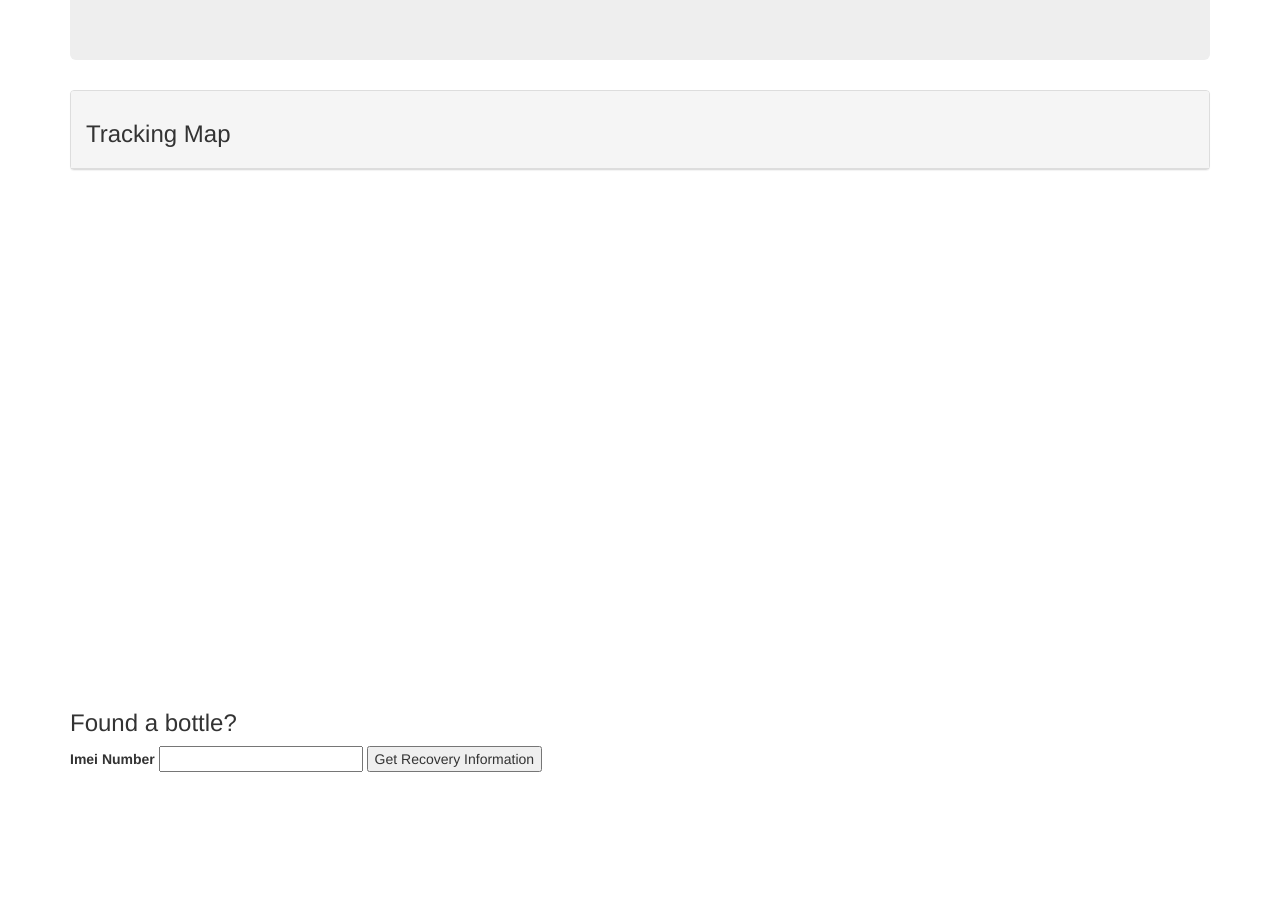
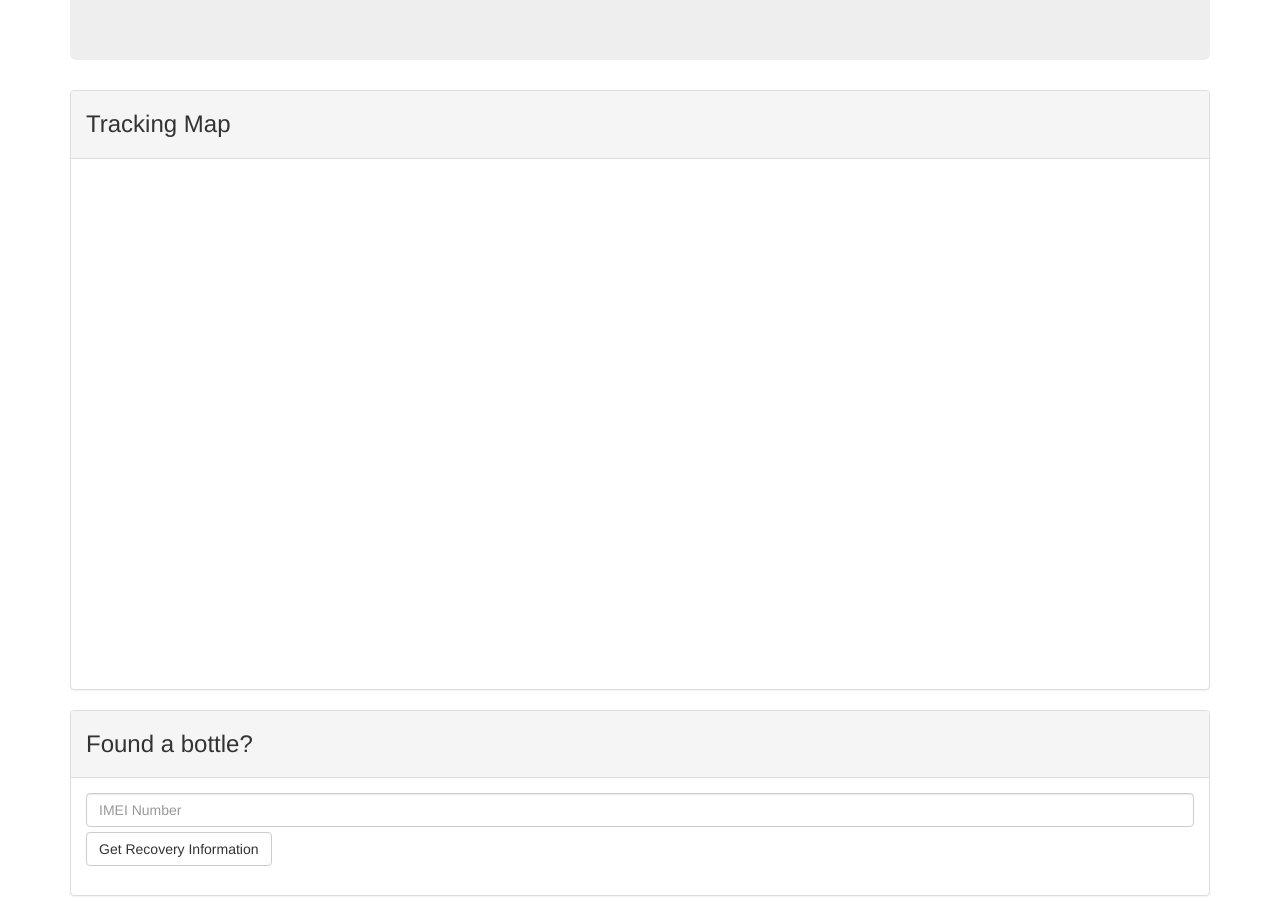
Before and after one commit to STOTV/STOTV-Server, a website: page static/index.html in a window 1280 px wide. Shown: the part 180-1096 px from the top of the page. Before the commit the page ends 971 px from the top, so only its background shows below. Drawn offline with nearby package versions, Linux system fonts and the light colour scheme; some packages are replaced by stand-ins of ours; no server answers.

Commit message:
Improved the found a bottle prompt

```diff
--- a/static/assets/js/map.js
+++ b/static/assets/js/map.js
@@ -14,10 +14,12 @@
             if (xmlhttp.status == 200) {
                 var json = JSON.parse(xmlhttp.responseText);
                 if (json['deviceName'] != undefined) {
-                    document.getElementById('recovery').innerHTML = "Congrats you have found " + json['deviceName'] +
+                    document.getElementById('recovery').innerHTML = "Congratulations! You have found " + json['deviceName'] +
                         "!<br /> Please Mail It Back To: <br />" +
                         json['returnName'] + "<br />" + json['returnAddr1'] + "<br />" + json['returnAddr2'] + "<br /><br />Thank you, <br /> The devRant Community Project 2016 Team";
 
+                }else{
+                    $("#imeiInput").toggleClass("error", true);
                 }
             }
         };
--- a/static/index.html
+++ b/static/index.html
@@ -12,6 +12,15 @@
             width: 100%;
             height: 500px;
         }
+
+        h3{
+            margin-top: 10px;
+        }
+
+        .error{
+            border: 1px solid red;
+        }
+
     </style>
 </head>
 <body>
@@ -25,21 +34,23 @@
     <!--<div class="white">-->
     <div class="panel panel-default">
         <div class="panel-heading"><h3>Tracking Map</h3></div>
+        <div class="panel-body"><div id="googleMap"></div></div>
     </div>
-			<div id="googleMap"></div>
     <!--</div>-->
-		<div class="recovery">
+    <div class="panel panel-default recovery">
+        <div class="panel-heading">
             <h3>Found a bottle?</h3>
+        </div>
+        <div class="panel-body">
             <div id="recovery">
-				<form method="post" onsubmit="return recovery()">
-                    <label for="imei">
-                        Imei Number
-                        <input type="text" name="imei" value=""/>
-                    </label>
-                    <button type="submit">Get Recovery Information</button>
+                <form method="post" id="form" onsubmit="return recovery()">
+                    <input id="imeiInput" class="form-control" type="text" name="imei" value="" placeholder="IMEI Number" style="margin-bottom: 5px;">
+                    <button class="btn btn-default btn-md" id="submitRecoveryInformation">Get Recovery Information</button>
                 </form>
             </div>
         </div>
     </div>
+</div>
+
 </body>
 </html>
```
Lines whose indentation alone changed are shown as unchanged.
